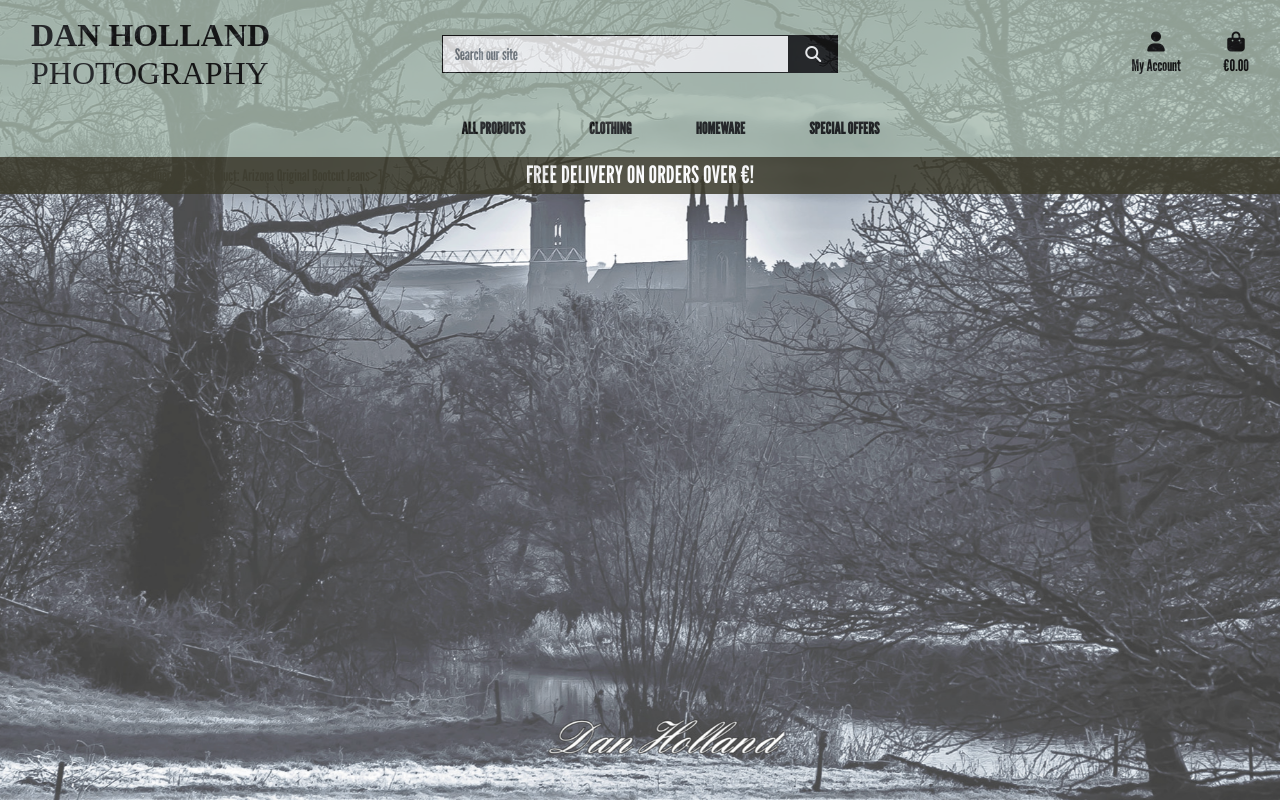
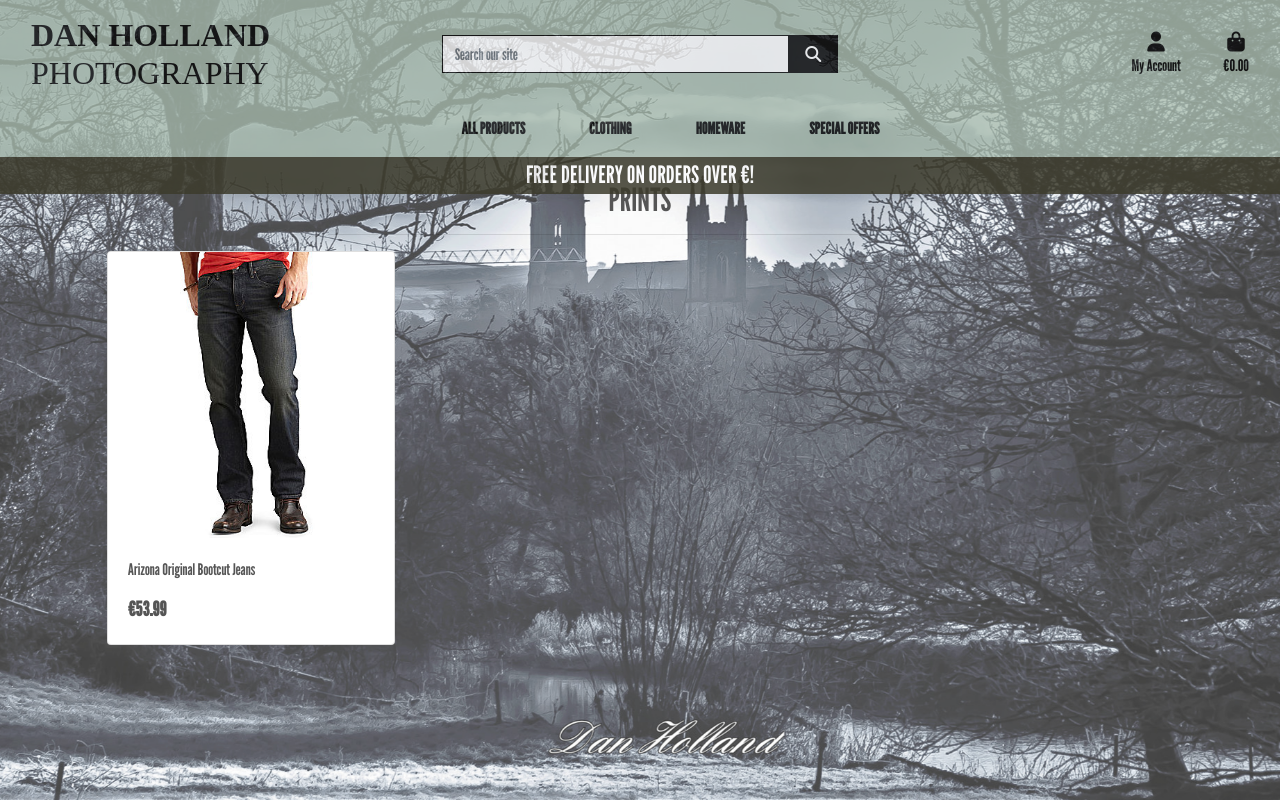
Before and after one commit to MaggieWalsh/Dan_Holland_Photography, a Django app: page /products/ in a window 1280 px wide. Run offline with Django 3.2, Linux system fonts and the light colour scheme; data comes from the database, SQL or seed files in the repository; some libraries are stand-ins or nearby versions; some web fonts are replaced.

Commit message:
Update products cards with product info and styling

```diff
--- a/products/templates/products/products.html
+++ b/products/templates/products/products.html
@@ -10,10 +10,40 @@
 {% endblock %}
 
 {% block content %}
-<div class="container">
+<div class="overlay"></div>
+<div class="container-fluid">
     <div class="row">
-        <div class="col">
-            {{ products }}
+        <div class="col text-center mt-3">
+            <h2 class="logo-font">Prints</h2>
+            <hr class="w-50 mb-1">
+        </div>
+    </div>
+    <div class="row">
+        <div class="product-container col-10 offset-1">
+            <div class="row mt-1 mb-2"></div>
+            <div class="row">
+                {% for product in products %}
+                <div class="card-deck">
+                    <div class="card" style="width: 18rem;">
+                        {% if product.image %}
+                        <a href="">
+                            <img class="card-img-top img-fluid" src="{{ product.image.url }}" alt="{{ product.name }}">
+                        </a>
+                        {% else %}
+                        <a href="">
+                            <img class="card-img-top img-fluid" src="{{ MEDIA_URL }}noimage.png"
+                                alt="{{ product.name }}">
+                        </a>
+                        {% endif %}
+                        <div class="card-body">
+                            <p class="card-title">{{ product.name }}</p>
+                            <p class="lead mb-0 text-left font-weight-bold">€{{ product.price }}</p>
+                        </div>
+                    </div>
+                </div>
+                <!-- Add back in the for loop for hr if needed -->
+                {% endfor %}
+            </div>
         </div>
     </div>
 </div>
```
